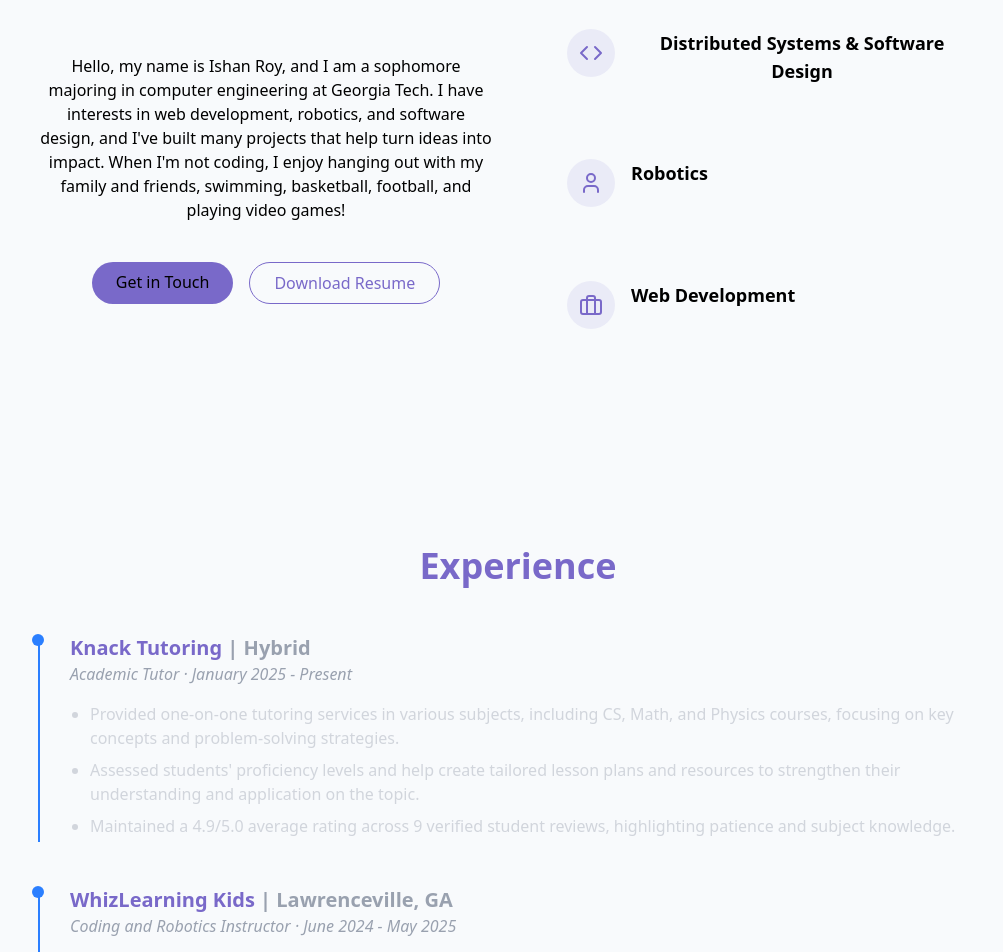
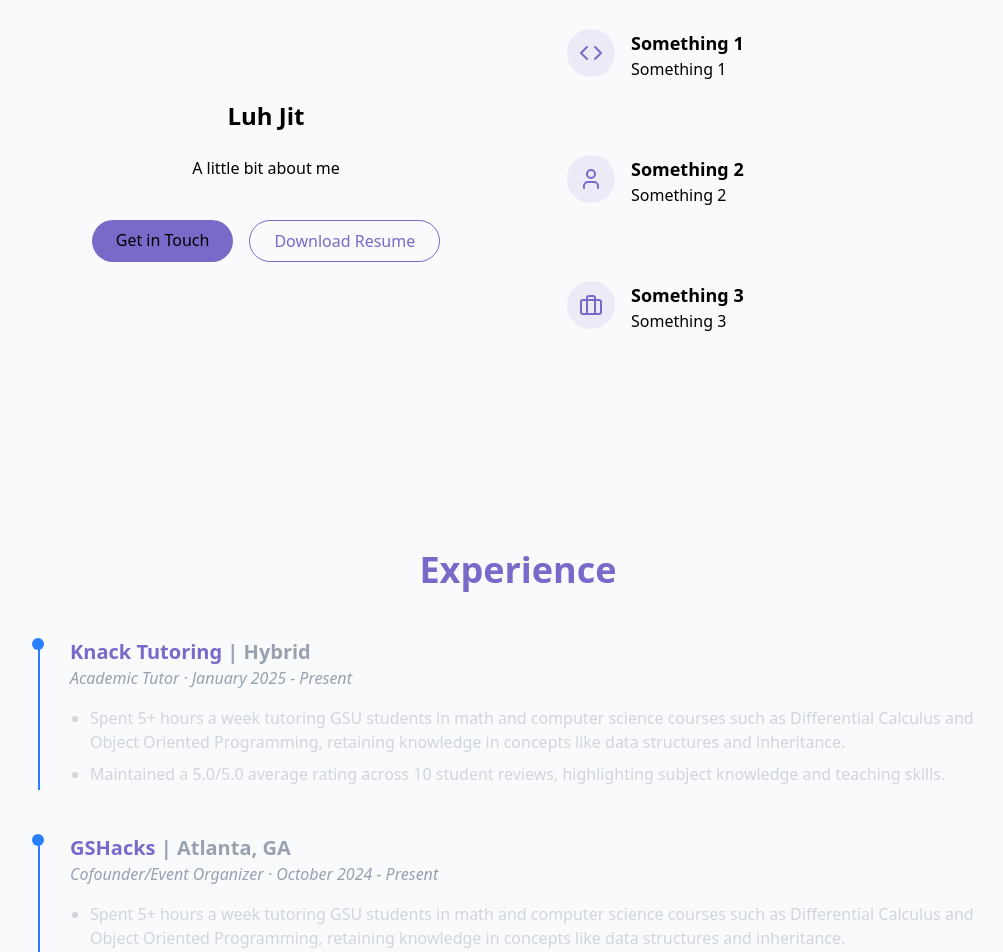
Before and after one commit to ishandubbs/ishan-roy-personal-portfolio, a React (Vite) app in the folder ishan-roy-personal-portfolio/: page / in a window 1280 px wide. Shown: the part 980-1932 px from the top of the page, without its empty margins (122-1125 px from the left). Built offline with nearby package versions, Linux system fonts and the light colour scheme.

Commit message:
Revert "Updated Ishan's Information"
This reverts commit 08ba1fa4ee64c18a8c41f69e85ad3b93be6de0fe.

```diff
--- a/ishan-roy-personal-portfolio/src/components/AboutSection.jsx
+++ b/ishan-roy-personal-portfolio/src/components/AboutSection.jsx
@@ -10,42 +10,59 @@ export const AboutSection = () => {
 
                 <div className="grid grid-cols-1 md:grid-cols-2 gap-12 items-center">
                     <div className="space-y-6">
-                        <p className="text-muted-foreground">Hello, my name is Ishan Roy, and I am a sophomore majoring in computer engineering at Georgia Tech. I have interests in web development, robotics, and software design, and I've built many projects that help turn ideas into impact. When I'm not coding, I enjoy hanging out with my family and friends, swimming, basketball, football, and playing video games!</p>
+                        <h3 className="text-2xl font-semibold">Luh Jit</h3>
+
+                        <p className="text-muted-foreground">A little bit about me</p>
 
                         <div className="flex flex-col sm:flex-row gap-4 pt-4 justify-center">
                             <a href="#contact" className="cosmic-button">
                             Get in Touch
                             </a>
 
-                            <a href="/Ishan_Roy___Resume.pdf" target="_blank" rel="nopener noreferrer" className="px-6 py-2 rounded-full border border-primary text-primary hover:bg-primary/10 transition-colors duration-300">
+                            <a href="#" className="px-6 py-2 rounded-full border border-primary text-primary hover:bg-primary/10 transition-colors duration-300">
                             Download Resume
                             </a>
                         </div>
                     </div>
 
-                    <div className="grid grid-cols-1 gap-6 justify-center">
-                        <div className="gradient-border p-6 card-hover flex flex-col justify-center">
+                    <div className="grid grid-cols-1 gap-6">
+                        <div className="gradient-border p-6 card-hover">
                             <div className="flex items-start gap-4">
                                 <div className="p-3 rounded-full bg-primary/10">
                                     <Code className="h-6 w-6 text-primary"/>
                                 </div>
-                                <h4 className="font-semibold text-lg">Distributed Systems & Software Design</h4>
+                                <div className="text-left">
+                                    <h4 className="font-semibold text-lg">Something 1</h4>
+                                    <p className="text-muted-foreground">
+                                        Something 1
+                                    </p>
+                                </div>
                             </div>
                         </div>
-                        <div className="gradient-border p-6 card-hover flex flex-col justify-center">
+                        <div className="gradient-border p-6 card-hover">
                             <div className="flex items-start gap-4">
                                 <div className="p-3 rounded-full bg-primary/10">
                                     <User className="h-6 w-6 text-primary"/>
                                 </div>
-                                    <h4 className="font-semibold text-lg">Robotics</h4>
+                                <div className="text-left">
+                                    <h4 className="font-semibold text-lg">Something 2</h4>
+                                    <p className="text-muted-foreground">
+                                        Something 2
+                                    </p>
+                                </div>
                             </div>
                         </div>
-                        <div className="gradient-border p-6 card-hover flex flex-col justify-center">
+                        <div className="gradient-border p-6 card-hover">
                             <div className="flex items-start gap-4">
                                 <div className="p-3 rounded-full bg-primary/10">
                                     <Briefcase className="h-6 w-6 text-primary"/>
                                 </div>
-                                    <h4 className="font-semibold text-lg">Web Development</h4>
+                                <div className="text-left">
+                                    <h4 className="font-semibold text-lg">Something 3</h4>
+                                    <p className="text-muted-foreground">
+                                        Something 3
+                                    </p>
+                                </div>
                             </div>
                         </div>
                     </div>
--- a/ishan-roy-personal-portfolio/src/components/Experience/ExperienceSection.jsx
+++ b/ishan-roy-personal-portfolio/src/components/Experience/ExperienceSection.jsx
@@ -7,21 +7,30 @@ const experiences = [
         role: 'Academic Tutor',
         duration: 'January 2025 - Present',
         bullets: [
-            'Provided one-on-one tutoring services in various subjects, including CS, Math, and Physics courses, focusing on key concepts and problem-solving strategies.',
-            "Assessed students' proficiency levels and help create tailored lesson plans and resources to strengthen their understanding and application on the topic.",
-            'Maintained a 4.9/5.0 average rating across 9 verified student reviews, highlighting patience and subject knowledge.'
+            'Spent 5+ hours a week tutoring GSU students in math and computer science courses such as Differential Calculus and Object Oriented Programming, retaining knowledge in concepts like data structures and inheritance.',
+            'Maintained a 5.0/5.0 average rating across 10 student reviews, highlighting subject knowledge and teaching skills.'
+        ]
+    },
+
+    {
+        company: 'GSHacks',
+        location: 'Atlanta, GA',
+        role: 'Cofounder/Event Organizer',
+        duration: 'October 2024 - Present',
+        bullets: [
+            'Spent 5+ hours a week tutoring GSU students in math and computer science courses such as Differential Calculus and Object Oriented Programming, retaining knowledge in concepts like data structures and inheritance.',
+            'Maintained a 5.0/5.0 average rating across 10 student reviews, highlighting subject knowledge and teaching skills.'
         ]
     },
 
     {
         company: 'WhizLearning Kids',
         location: 'Lawrenceville, GA',
-        role: 'Coding and Robotics Instructor',
+        role: 'Student Assistant Intern',
         duration: 'June 2024 - May 2025',
         bullets: [
-            'Collaborated with fellow instructors to develop a structured 10-week robotics curriculum, increasing student engagement by integrating real-world problem-solving challenges and teamwork activities.',
-            'Taught and mentored 20+ elementary and middle school students in coding and robotics, improving programming proficiency by creating weekly hands-on projects in Scratch, Arduino, and VexCode VR.',
-            'Designed 13 interactive Scratch games (including Geometry Dash, OnlyUp, and 3D Raycaster) to enhance understanding of programming logic and game design through project-based learning.'
+            'Spent 5+ hours a week tutoring GSU students in math and computer science courses such as Differential Calculus and Object Oriented Programming, retaining knowledge in concepts like data structures and inheritance.',
+            'Maintained a 5.0/5.0 average rating across 10 student reviews, highlighting subject knowledge and teaching skills.'
         ]
     },
 
--- a/ishan-roy-personal-portfolio/src/components/HeroSection.jsx
+++ b/ishan-roy-personal-portfolio/src/components/HeroSection.jsx
@@ -12,7 +12,7 @@ export const HeroSection = () => {
                     </h1>
 
                     <p className="text-lg md: text-xl text-muted-foreground max-2-2xl mx-auto opacity-0 animate-fade-in-delay-3">
-                        Computer Engineering Student at Georgia Tech
+                        jjjjj
                     </p>
 
                     <div className="pt-4 opacity-0 animate-fade-in-delay-4">
```
Also changed, not shown: 1 other file (tests, documents, lock files or other folders).
